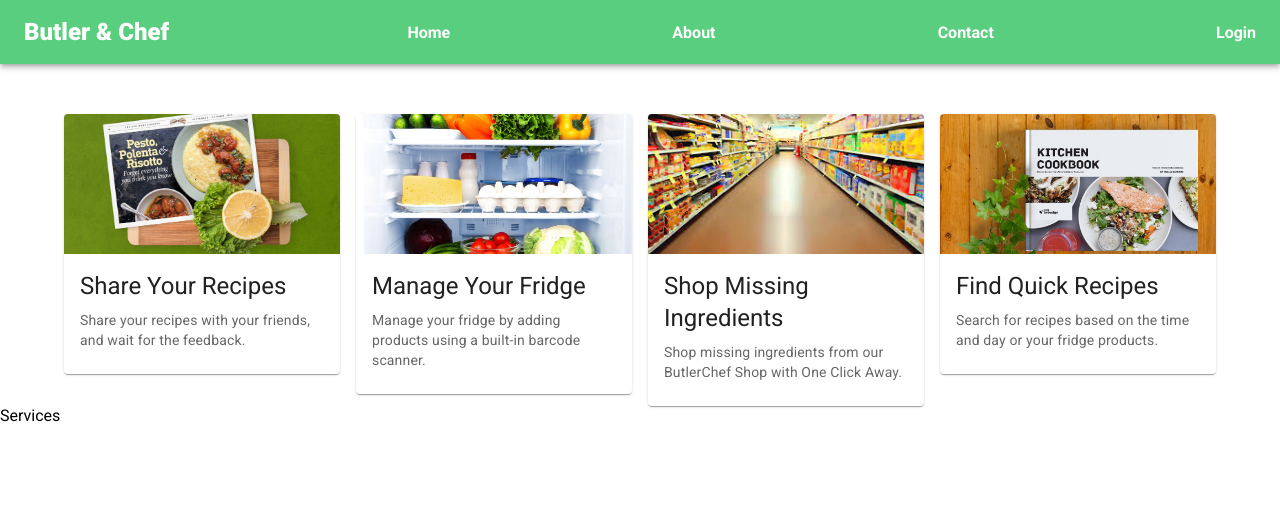
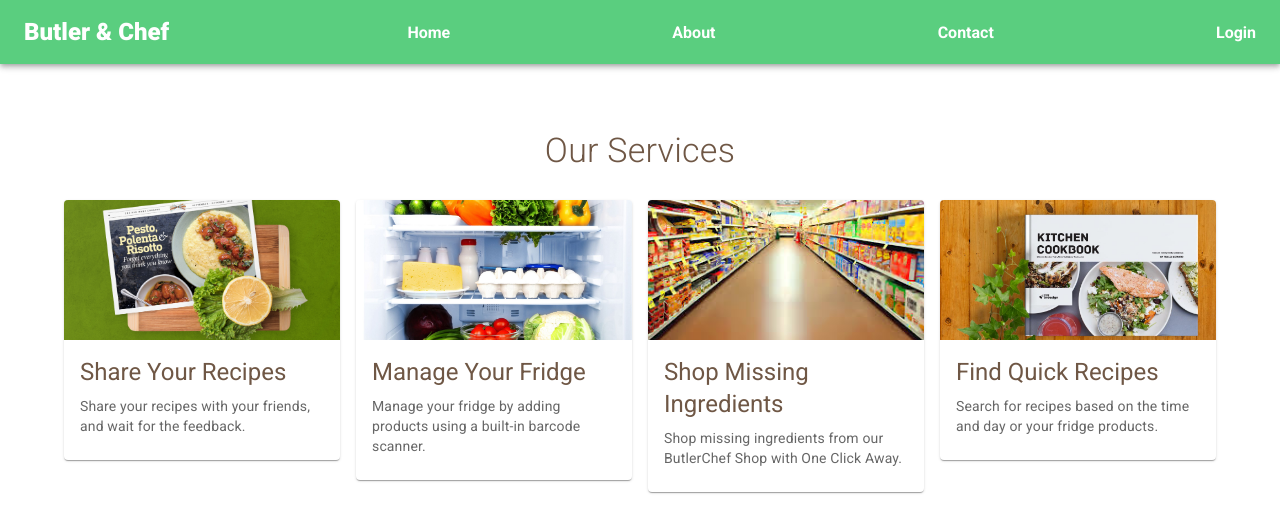
Before and after one commit to MariamElZaatari/react_authentication_app, a React (Create React App) app: page /home in a window 1280 px wide. Shown: the top 532 px of the page. Built offline with nearby package versions, Linux system fonts and the light colour scheme.

Commit message:
Service Title Added and Services Modified Design

```diff
--- a/src/assets/css/app.css
+++ b/src/assets/css/app.css
@@ -13,6 +13,21 @@
 .clr_brown{
     background-color: #6F5745 !important;
 }
+.clr_green_text{
+    color: #5ACE7F !important;
+}
+.clr_red_text{
+    color: #BF212F !important;
+}
+.clr_gray_text{
+    color: #C8CBD2 !important;
+}
+.clr_placeholder_text{
+    color: #C6CACC !important;
+}
+.clr_brown_text{
+    color: #6F5745 !important;
+}
 .section{
     margin-top: 50px;
 }
--- a/src/components/Service.jsx
+++ b/src/components/Service.jsx
@@ -18,7 +18,7 @@ export default function MediaCard(props) {
           image={image}
         />
         <CardContent height= '45vw'>
-          <Typography gutterBottom variant="h5" component="div">
+          <Typography gutterBottom variant="h5" component="div" className="clr_brown_text">
           {name}
           </Typography>
           <Typography variant="body2" color="text.secondary">
--- a/src/pages/Home.js
+++ b/src/pages/Home.js
@@ -6,9 +6,10 @@ import RecipeImage from "../assets/images/recipe.jpg";
 import FridgeImage from "../assets/images/fridge.jpg";
 import ShopImage from "../assets/images/shop.jpeg";
 import SearchImage from "../assets/images/search.jpg";
-
+import Typography from '@mui/material/Typography';
 
 // import MuiImageSlider from 'mui-image-slider';
+
 // // import { UserContext } from '../context/UserContext';
 
 // const images = [
@@ -20,19 +21,21 @@ import SearchImage from "../assets/images/search.jpg";
 
 // <MuiImageSlider images={images}/>
 
-
 export default function Home() {
 
   // const { user, setUser } = useContext(UserContext);
 
   return (
     <div>
+
       <Container maxWidth="lg" className="section">
-
+        <Typography gutterBottom variant="h4" component="div" pt={2} pb={2} align="center" fontWeight={300} className="clr_brown_text">
+          Our Services
+        </Typography>
         <Grid container rowSpacing={2} spacing={2} justifyContent="center">
 
           <Grid item xs={12} sm={6} md={3}>
-            <Service image={RecipeImage} name="Share Your Recipes" desc="Share your recipes with your friends, and wait for the feedback."/>
+            <Service image={RecipeImage} name="Share Your Recipes" desc="Share your recipes with your friends, and wait for the feedback." />
           </Grid>
 
           <Grid item xs={12} sm={6} md={3}>
@@ -41,19 +44,16 @@ export default function Home() {
 
 
           <Grid item xs={12} sm={6} md={3}>
-            <Service image={ShopImage} name="Shop Missing Ingredients" desc="Shop missing ingredients from our ButlerChef Shop with One Click Away."/>
+            <Service image={ShopImage} name="Shop Missing Ingredients" desc="Shop missing ingredients from our ButlerChef Shop with One Click Away." />
           </Grid>
 
           <Grid item xs={12} sm={6} md={3}>
-            <Service image={SearchImage} name="Find Quick Recipes" desc="Search for recipes based on the time and day or your fridge products."/>
+            <Service image={SearchImage} name="Find Quick Recipes" desc="Search for recipes based on the time and day or your fridge products." />
           </Grid>
 
         </Grid>
       </Container>
       {/* <MuiImageSlider/> */}
-      Services
-
-
     </div>
   )
 }
```
